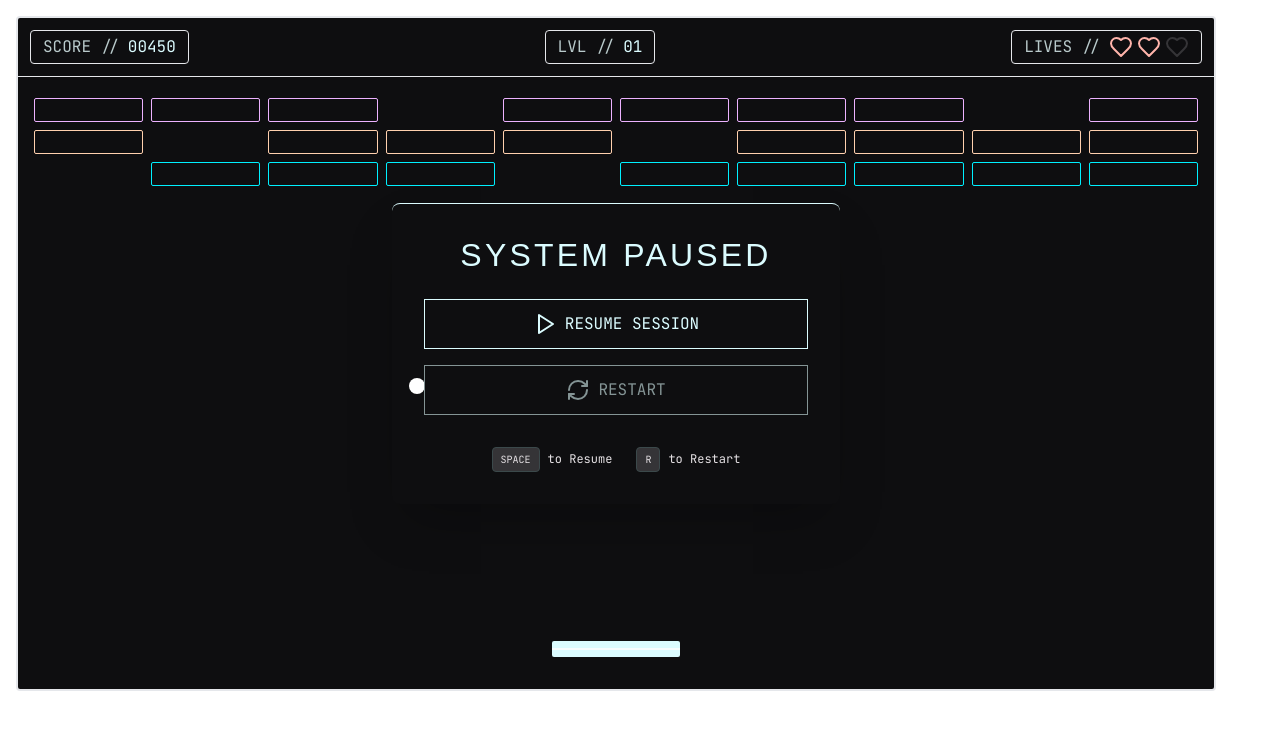
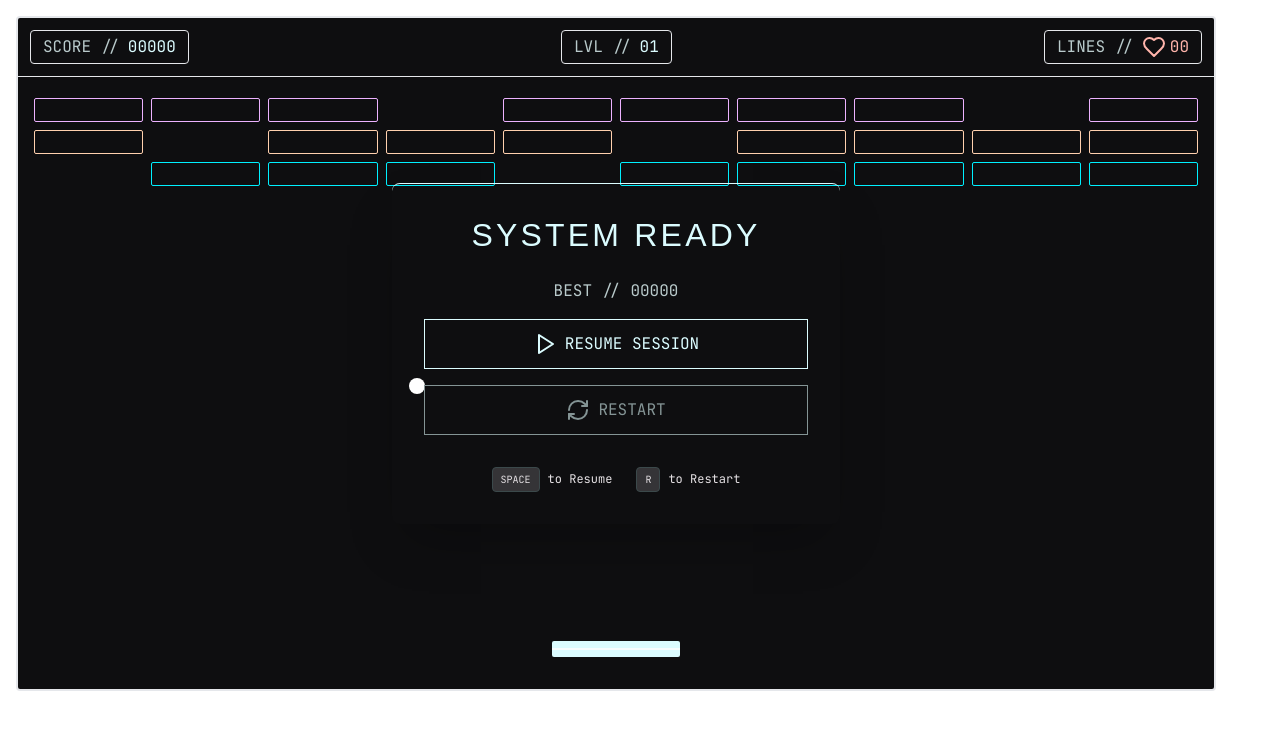
Before and after one commit to hikmetgulsesli/brickpilot-lite-2e36992c, a React (Vite) app: page / in a window 1280 px wide. Shown: the top 730 px of the page. Built offline with nearby package versions, Linux system fonts and the light colour scheme.

Commit message:
feat: US-002 - BrickPilot Lite - Gameplay - BrickPilot Lite screen (#2)
Co-authored-by: Setfarm Supervisor <setfarm-supervisor@example.invalid>

```diff
--- a/src/App.tsx
+++ b/src/App.tsx
@@ -3,6 +3,9 @@ import { GameSettingsBrickpilotLite, GameplayBrickpilotLite } from './screens';
 import { useBrickPilotStore } from './features/brickpilot-lite/brickpilot-lite.store';
 import { brickPilotRepository } from './features/brickpilot-lite/brickpilot-lite.repo';
 import { setBrickPilotTestBridge } from './test/bridge';
+import { actPauseGame } from './features/surf-gameplay/act_pause_game';
+import { actRestartGame } from './features/surf-gameplay/act_restart_game';
+import { actStartGame } from './features/surf-gameplay/act_start_game';
 
 export default function App() {
   const { state, actions } = useBrickPilotStore();
@@ -13,9 +16,32 @@ export default function App() {
     brickPilotRepository.save(state);
   }, [actions, state]);
 
+  useEffect(() => {
+    function handleGameplayShortcut(event: KeyboardEvent) {
+      if (state.view !== 'gameplay') return;
+
+      if (event.code === 'Space') {
+        event.preventDefault();
+        if (state.status === 'running') {
+          actPauseGame(actions);
+        } else {
+          actStartGame(actions);
+        }
+      }
+
+      if (event.key.toLowerCase() === 'r') {
+        event.preventDefault();
+        actRestartGame(actions);
+      }
+    }
+
+    window.addEventListener('keydown', handleGameplayShortcut);
+    return () => window.removeEventListener('keydown', handleGameplayShortcut);
+  }, [actions, state.status, state.view]);
+
   const gameplayActions = {
-    'resume-session-1': actions.resume,
-    'restart-2': actions.restart,
+    'resume-session-1': () => actStartGame(actions),
+    'restart-2': () => actRestartGame(actions),
   };
 
   const settingsActions = {
@@ -41,7 +67,7 @@ export default function App() {
       {state.view === 'settings' ? (
         <GameSettingsBrickpilotLite actions={settingsActions} />
       ) : (
-        <GameplayBrickpilotLite actions={gameplayActions} />
+        <GameplayBrickpilotLite actions={gameplayActions} runtime={state} />
       )}
     </div>
   );
--- /dev/null
+++ b/src/features/surf-gameplay/act_pause_game.ts
@@ -0,0 +1,5 @@
+import { type BrickPilotActions } from '../brickpilot-lite/brickpilot-lite.store';
+
+export function actPauseGame(actions: Pick<BrickPilotActions, 'pause'>): void {
+  actions.pause();
+}
--- /dev/null
+++ b/src/features/surf-gameplay/act_restart_game.ts
@@ -0,0 +1,5 @@
+import { type BrickPilotActions } from '../brickpilot-lite/brickpilot-lite.store';
+
+export function actRestartGame(actions: Pick<BrickPilotActions, 'restart'>): void {
+  actions.restart();
+}
--- /dev/null
+++ b/src/features/surf-gameplay/act_start_game.ts
@@ -0,0 +1,5 @@
+import { type BrickPilotActions } from '../brickpilot-lite/brickpilot-lite.store';
+
+export function actStartGame(actions: Pick<BrickPilotActions, 'start'>): void {
+  actions.start();
+}
--- a/src/screens/GameplayBrickpilotLite.tsx
+++ b/src/screens/GameplayBrickpilotLite.tsx
@@ -8,40 +8,59 @@
 // 4. Replace placeholder data with props/state
 
 import { Heart, Play, RefreshCw } from "lucide-react";
+import { type BrickPilotState } from "../features/brickpilot-lite/brickpilot-lite.store";
 
 
 export type GameplayBrickpilotLiteActionId = "resume-session-1" | "restart-2";
 
 export interface GameplayBrickpilotLiteProps {
   actions?: Partial<Record<GameplayBrickpilotLiteActionId, () => void>>;
+  runtime?: Pick<BrickPilotState, "status" | "score" | "highScore" | "level" | "linesCleared">;
 }
 
-export function GameplayBrickpilotLite({ actions }: GameplayBrickpilotLiteProps) {
+function formatScore(score: number): string {
+  return score.toString().padStart(5, "0");
+}
+
+function statusLabel(status: BrickPilotState["status"]): string {
+  if (status === "ready") return "System Ready";
+  if (status === "running") return "Session Live";
+  if (status === "game-over") return "Game Over";
+  return "System Paused";
+}
+
+export function GameplayBrickpilotLite({ actions, runtime }: GameplayBrickpilotLiteProps) {
+  const status = runtime?.status ?? "paused";
+  const score = runtime?.score ?? 450;
+  const level = runtime?.level ?? 1;
+  const linesCleared = runtime?.linesCleared ?? 0;
+  const highScore = runtime?.highScore ?? 0;
+  const isRunning = status === "running";
+
   return (
     <>
       {/* Playfield Container */}
-      <main className="relative w-full max-w-[1200px] aspect-video max-h-[921px] bg-surface-container-lowest border-2 border-primary/40 neon-border rounded flex flex-col m-playfield-margin overflow-hidden">
+      <main className="relative w-full max-w-[1200px] aspect-video max-h-[921px] bg-surface-container-lowest border-2 border-primary/40 neon-border rounded flex flex-col m-playfield-margin overflow-hidden" data-game-status={status}>
       {/* HUD */}
       <header className="absolute top-0 left-0 w-full hud-blur bg-background/50 border-b border-primary/20 p-hud-padding flex justify-between items-center z-20">
       <div className="flex gap-gutter items-center">
       <div className="bg-surface-variant/80 border border-primary/30 rounded px-3 py-1 flex items-center gap-2">
       <span className="font-label-caps text-label-caps text-on-surface-variant">SCORE //</span>
-      <span className="font-stats-md text-stats-md text-primary">00450</span>
+      <span className="font-stats-md text-stats-md text-primary">{formatScore(score)}</span>
       </div>
       </div>
       <div className="flex gap-gutter items-center">
       <div className="bg-surface-variant/80 border border-primary/30 rounded px-3 py-1 flex items-center gap-2">
       <span className="font-label-caps text-label-caps text-on-surface-variant">LVL //</span>
-      <span className="font-stats-md text-stats-md text-primary">01</span>
+      <span className="font-stats-md text-stats-md text-primary">{level.toString().padStart(2, "0")}</span>
       </div>
       </div>
       <div className="flex gap-gutter items-center">
       <div className="bg-surface-variant/80 border border-error/30 rounded px-3 py-1 flex items-center gap-2">
-      <span className="font-label-caps text-label-caps text-on-surface-variant">LIVES //</span>
+      <span className="font-label-caps text-label-caps text-on-surface-variant">LINES //</span>
       <div className="flex gap-1 text-error">
       <Heart  style={{fontVariationSettings: "'FILL' 1"}} className="text-[18px]" aria-hidden={true} focusable="false" />
-      <Heart  style={{fontVariationSettings: "'FILL' 1"}} className="text-[18px]" aria-hidden={true} focusable="false" />
-      <Heart className="text-[18px] text-surface-variant" aria-hidden={true} focusable="false" />
+      <span className="font-stats-md text-stats-md text-error">{linesCleared.toString().padStart(2, "0")}</span>
       </div>
       </div>
       </div>
@@ -92,11 +111,13 @@ export function GameplayBrickpilotLite({ actions }: GameplayBrickpilotLiteProps)
       </div>
       </div>
       {/* Pause Overlay (Active in this state) */}
+      {!isRunning && (
       <div className="absolute inset-0 bg-surface-container-lowest/80 hud-blur flex items-center justify-center z-30">
       <div className="bg-surface-charcoal/90 border-t border-primary p-8 flex flex-col items-center rounded-lg shadow-2xl max-w-md w-full mx-4 relative overflow-hidden">
       {/* Background decorative lines */}
       <div className="absolute top-0 left-0 w-full h-[1px] bg-gradient-to-r from-transparent via-primary to-transparent opacity-50"></div>
-      <h2 className="font-display-arcade text-headline-lg text-primary mb-6 tracking-widest uppercase">System Paused</h2>
+      <h2 className="font-display-arcade text-headline-lg text-primary mb-6 tracking-widest uppercase">{statusLabel(status)}</h2>
+      <div className="font-label-caps text-label-caps text-on-surface-variant mb-4 uppercase">Best // {formatScore(highScore)}</div>
       <div className="flex flex-col gap-4 w-full mb-8">
       <button className="w-full py-3 border border-primary text-primary font-label-caps text-label-caps uppercase hover:bg-primary/10 hover:shadow-[0_0_15px_rgba(0,219,233,0.3)] transition-colors duration-200 active:scale-95 flex items-center justify-center gap-2" type="button" data-action-id="resume-session-1" onClick={actions?.["resume-session-1"]}>
       <Play className="text-[18px]" aria-hidden={true} focusable="false" />
@@ -119,6 +140,7 @@ export function GameplayBrickpilotLite({ actions }: GameplayBrickpilotLiteProps)
       </div>
       </div>
       </div>
+      )}
       </main>
     </>
   );
```
